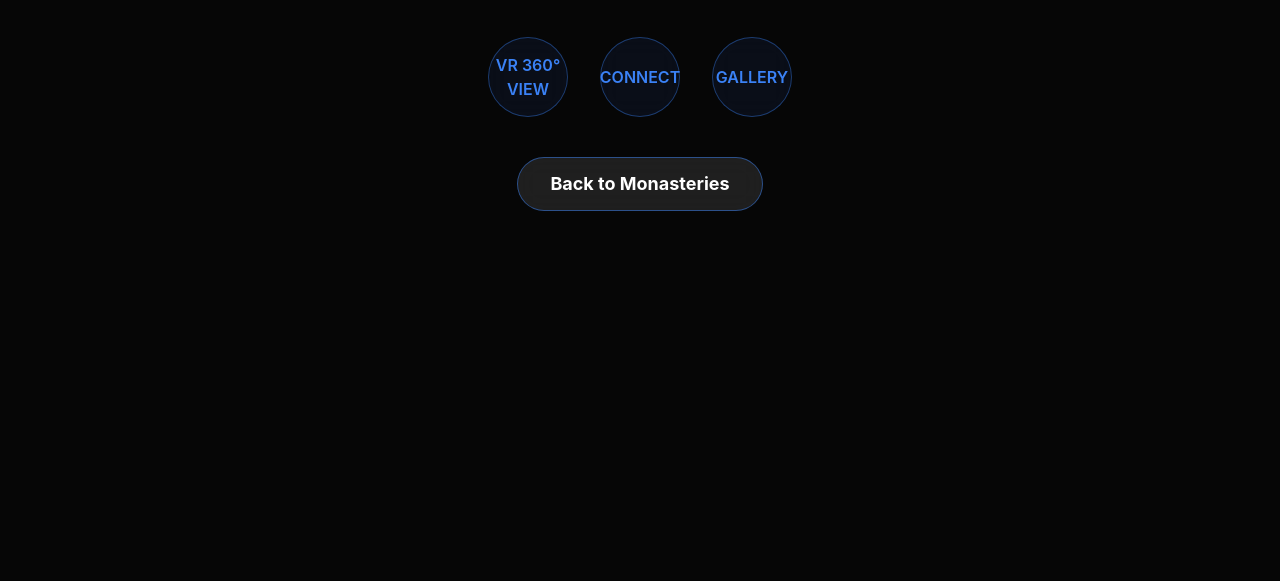
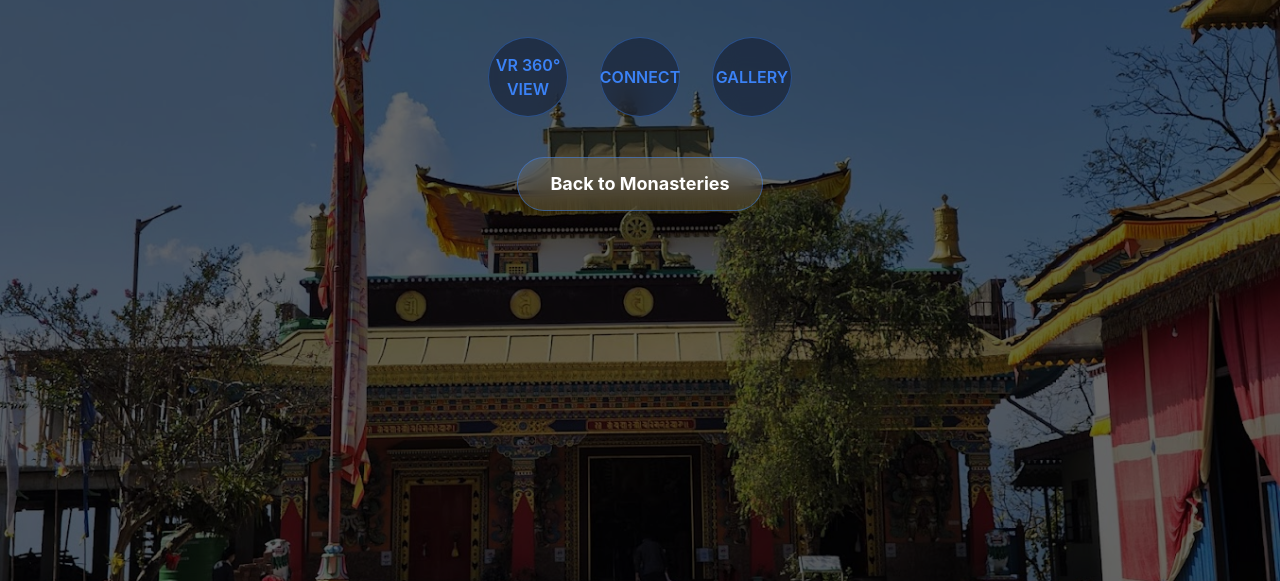
Before and after one commit to Anshhh21/sikkim-monestary, a plain HTML site: page enchey.html in a window 1280 px wide. Shown: the part 219-800 px from the top of the page. Drawn offline with nearby package versions, Linux system fonts and the light colour scheme.

Commit message:
added bg image

```diff
--- a/enchey.html
+++ b/enchey.html
@@ -17,7 +17,11 @@
     Enchey Monastery is a historic center of Nyingma Buddhism in Gangtok.
     Discover its stunning architecture, prayer ceremonies, and peaceful ambiance.
 </p>
+<div class="fixed inset-0 bg-cover bg-center z-[-1]"
+     style="background-image: url('https://github.com/Anshhh21/sikkim-monestary/blob/main/images/enchey.jpg?raw=true');">
+</div>
 
+<div class="fixed inset-0 bg-black/60 z-0"></div>
 <!-- Feature Buttons -->
 <div class="flex flex-wrap justify-center gap-8 mt-10">
     <div class="feature-circle">VR 360° VIEW</div>
```
